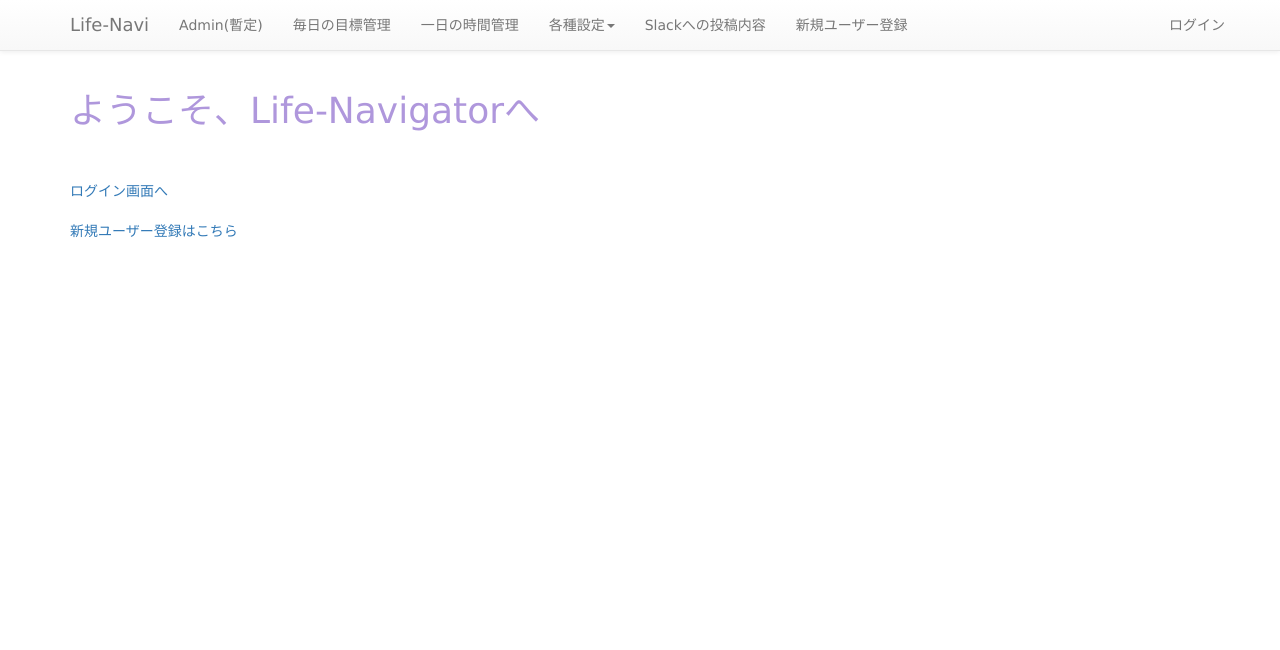
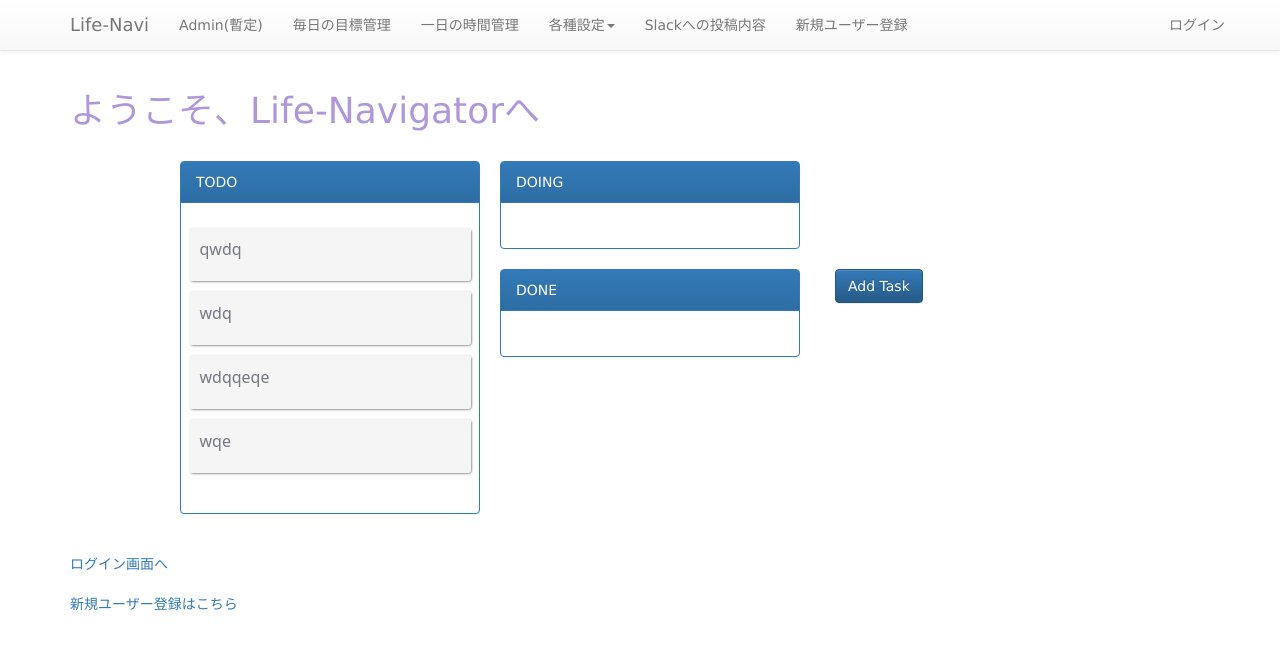
Before and after one commit to yutaro-ogawa/dayreportenv, a Django app: page / in a window 1280 px wide. Shown: the top 650 px of the page. Run offline with Django 3.2, Linux system fonts and the light colour scheme; some libraries are stand-ins or nearby versions.

Commit message:
かんばんboardをこれから作る

```diff
--- /dev/null
+++ b/static/css/kanban.css
@@ -0,0 +1,363 @@
+
+img {
+    vertical-align: middle;
+}
+
+.img-responsive {
+    display: block;
+    height: auto;
+    max-width: 100%;
+}
+
+.img-rounded {
+    border-radius: 3px;
+}
+
+.img-thumbnail {
+    background-color: #fff;
+    border: 1px solid #ededf0;
+    border-radius: 3px;
+    display: inline-block;
+    height: auto;
+    line-height: 1.428571429;
+    max-width: 100%;
+    moz-transition: all .2s ease-in-out;
+    o-transition: all .2s ease-in-out;
+    padding: 2px;
+    transition: all .2s ease-in-out;
+    webkit-transition: all .2s ease-in-out;
+}
+
+.img-circle {
+    border-radius: 50%;
+}
+
+.kanban-centered {
+    position: relative;
+    margin-bottom: 30px;
+}
+
+    .kanban-centered:before, .kanban-centered:after {
+        content: " ";
+        display: table;
+    }
+
+    .kanban-centered:after {
+        clear: both;
+    }
+
+    .kanban-centered:before, .kanban-centered:after {
+        content: " ";
+        display: table;
+    }
+
+    .kanban-centered:after {
+        clear: both;
+    }
+
+    .kanban-centered:before {
+        content: '';
+        position: absolute;
+        display: block;
+        width: 2px;
+        /*background: #f5f5f6;*/
+        top: 20px;
+        bottom: 20px;
+        /*margin-left: 18px;*/
+    }
+
+    .kanban-centered .kanban-entry {
+        position: relative;
+        /*width: 50%;
+        float: right;*/
+        margin: 10px 8px;
+        clear: both;
+        border-radius: 4px;
+        -webkit-box-shadow: 1px 1px 2px 0px rgba(50, 50, 50, 0.5);
+        -moz-box-shadow: 1px 1px 2px 0px rgba(50, 50, 50, 0.5);
+        box-shadow: 1px 1px 2px 0px rgba(50, 50, 50, 0.5);
+    }
+
+        .kanban-centered .kanban-entry:before, .kanban-centered .kanban-entry:after {
+            content: " ";
+            display: table;
+        }
+
+        .kanban-centered .kanban-entry:after {
+            clear: both;
+        }
+
+        .kanban-centered .kanban-entry:before, .kanban-centered .kanban-entry:after {
+            content: " ";
+            display: table;
+        }
+
+        .kanban-centered .kanban-entry:after {
+            clear: both;
+        }
+
+        .kanban-centered .kanban-entry.begin {
+            margin-bottom: 0;
+        }
+
+        .kanban-centered .kanban-entry.left-aligned {
+            float: left;
+        }
+
+            .kanban-centered .kanban-entry.left-aligned .kanban-entry-inner {
+                margin-left: 0;
+                margin-right: -18px;
+            }
+
+                .kanban-centered .kanban-entry.left-aligned .kanban-entry-inner .kanban-time {
+                    left: auto;
+                    right: -100px;
+                    text-align: left;
+                }
+
+                .kanban-centered .kanban-entry.left-aligned .kanban-entry-inner .kanban-icon {
+                    float: right;
+                }
+
+                .kanban-centered .kanban-entry.left-aligned .kanban-entry-inner .kanban-label {
+                    margin-left: 0;
+                    margin-right: 70px;
+                }
+
+                    .kanban-centered .kanban-entry.left-aligned .kanban-entry-inner .kanban-label:after {
+                        left: auto;
+                        right: 0;
+                        margin-left: 0;
+                        margin-right: -9px;
+                        -moz-transform: rotate(180deg);
+                        -o-transform: rotate(180deg);
+                        -webkit-transform: rotate(180deg);
+                        -ms-transform: rotate(180deg);
+                        transform: rotate(180deg);
+                    }
+
+        .kanban-centered .kanban-entry .kanban-entry-inner {
+            position: relative;
+            /*margin-left: -24px;*/
+        }
+
+            .kanban-centered .kanban-entry .kanban-entry-inner:before, .kanban-centered .kanban-entry .kanban-entry-inner:after {
+                content: " ";
+                display: table;
+            }
+
+            .kanban-centered .kanban-entry .kanban-entry-inner:after {
+                clear: both;
+            }
+
+            .kanban-centered .kanban-entry .kanban-entry-inner:before, .kanban-centered .kanban-entry .kanban-entry-inner:after {
+                content: " ";
+                display: table;
+            }
+
+            .kanban-centered .kanban-entry .kanban-entry-inner:after {
+                clear: both;
+            }
+
+            .kanban-centered .kanban-entry .kanban-entry-inner .kanban-time {
+                position: absolute;
+                left: -100px;
+                text-align: right;
+                padding: 10px;
+                -webkit-box-sizing: border-box;
+                -moz-box-sizing: border-box;
+                box-sizing: border-box;
+            }
+
+                .kanban-centered .kanban-entry .kanban-entry-inner .kanban-time > span {
+                    display: block;
+                }
+
+                    .kanban-centered .kanban-entry .kanban-entry-inner .kanban-time > span:first-child {
+                        font-size: 15px;
+                        font-weight: bold;
+                    }
+
+                    .kanban-centered .kanban-entry .kanban-entry-inner .kanban-time > span:last-child {
+                        font-size: 12px;
+                    }
+
+            .kanban-centered .kanban-entry .kanban-entry-inner .kanban-icon {
+                background: #fff;
+                color: #737881;
+                display: block;
+                width: 25px;
+                height: 25px;
+                -webkit-background-clip: padding-box;
+                -moz-background-clip: padding;
+                background-clip: padding-box;
+                -webkit-border-radius: 20px;
+                -moz-border-radius: 20px;
+                border-radius: 20px;
+                text-align: center;
+                -moz-box-shadow: 0 0 0 4px #f5f5f6;
+                -webkit-box-shadow: 0 0 0 4px #f5f5f6;
+                box-shadow: 0 0 0 4px #f5f5f6;
+                float: left;
+                margin-top: 6px;
+            }
+
+                .kanban-centered .kanban-entry .kanban-entry-inner .kanban-icon.bg-primary {
+                    background-color: #303641;
+                    color: #fff;
+                }
+
+                .kanban-centered .kanban-entry .kanban-entry-inner .kanban-icon.bg-secondary {
+                    background-color: #ee4749;
+                    color: #fff;
+                }
+
+                .kanban-centered .kanban-entry .kanban-entry-inner .kanban-icon.bg-success {
+                    background-color: #00a651;
+                    color: #fff;
+                }
+
+                .kanban-centered .kanban-entry .kanban-entry-inner .kanban-icon.bg-info {
+                    background-color: #21a9e1;
+                    color: #fff;
+                }
+
+                .kanban-centered .kanban-entry .kanban-entry-inner .kanban-icon.bg-warning {
+                    background-color: #fad839;
+                    color: #fff;
+                }
+
+                .kanban-centered .kanban-entry .kanban-entry-inner .kanban-icon.bg-danger {
+                    background-color: #cc2424;
+                    color: #fff;
+                }
+
+            .kanban-centered .kanban-entry .kanban-entry-inner .kanban-label {
+                position: relative;
+                background: #f5f5f6;
+                padding: 0.75em;
+                /*margin-left: 50px;*/
+                -webkit-background-clip: padding-box;
+                -moz-background-clip: padding;
+                background-clip: padding-box;
+                -webkit-border-radius: 3px;
+                -moz-border-radius: 3px;
+                border-radius: 3px;
+            }
+
+                /*.kanban-centered .kanban-entry .kanban-entry-inner .kanban-label:after {
+                    content: '';
+                    display: block;
+                    position: absolute;
+                    width: 0;
+                    height: 0;
+                    border-style: solid;
+                    border-width: 9px 9px 9px 0;
+                    border-color: transparent #f5f5f6 transparent transparent;
+                    left: 0;
+                    top: 10px;
+                    margin-left: -9px;
+                }*/
+
+                .kanban-centered .kanban-entry .kanban-entry-inner .kanban-label h2, .kanban-centered .kanban-entry .kanban-entry-inner .kanban-label p {
+                    color: #737881;
+                    font-family: "Noto Sans",sans-serif;
+                    font-size: 12px;
+                    margin: 0;
+                    line-height: 1.428571429;
+                }
+
+                    .kanban-centered .kanban-entry .kanban-entry-inner .kanban-label p + p {
+                        margin-top: 15px;
+                    }
+
+                .kanban-centered .kanban-entry .kanban-entry-inner .kanban-label h2 {
+                    font-size: 16px;
+                    margin-bottom: 10px;
+                }
+
+                    .kanban-centered .kanban-entry .kanban-entry-inner .kanban-label h2 a {
+                        color: #303641;
+                    }
+
+                    .kanban-centered .kanban-entry .kanban-entry-inner .kanban-label h2 span {
+                        -webkit-opacity: .6;
+                        -moz-opacity: .6;
+                        opacity: .6;
+                        -ms-filter: alpha(opacity=60);
+                        filter: alpha(opacity=60);
+                    }
+
+
+.modal-static {
+    position: fixed;
+    top: 50% !important;
+    left: 50% !important;
+    margin-top: -100px;
+    margin-left: -100px;
+    overflow: visible !important;
+}
+
+    .modal-static,
+    .modal-static .modal-dialog,
+    .modal-static .modal-content {
+        width: 200px;
+        height: 150px;
+    }
+
+        .modal-static .modal-dialog,
+        .modal-static .modal-content {
+            padding: 0 !important;
+            margin: 0 !important;
+        }
+
+.kanban-col {
+    width: 300px;
+    margin-right: 20px;
+    float: left;
+}
+
+.panel-body {
+    padding: 15px 0 0 0;
+    overflow-y: auto;
+}
+
+
+
+/*.panel-heading {
+    cursor: -moz-grab;
+    cursor: -webkit-grab;
+    cursor: grab;
+}*/
+
+.grab {
+    cursor: -moz-grab;
+    cursor: -webkit-grab;
+}
+
+.grabbing {
+    cursor: -moz-grabbing;
+    cursor: -webkit-grabbing;
+}
+
+.panel-heading {
+    cursor: context-menu;
+}
+
+    .panel-heading i {
+        cursor: pointer;
+    }
+
+
+
+
+
+
+body {
+    -webkit-user-select: none; /* Chrome/Safari */
+    -moz-user-select: none; /* Firefox */
+    -ms-user-select: none; /* IE10+ */
+    /* Rules below not implemented in browsers yet */
+    -o-user-select: none;
+    user-select: none;
+}
--- /dev/null
+++ b/static/js/kanban.js
@@ -0,0 +1,50 @@
+//https://bootsnipp.com/snippets/5K2P8
+$(function () {
+    var kanbanCol = $('.panel-body');
+    kanbanCol.css('max-height', (window.innerHeight - 150) + 'px');
+
+    var kanbanColCount = parseInt(kanbanCol.length);
+    $('.container-fluid').css('min-width', (kanbanColCount * 350) + 'px');
+
+    draggableInit();
+
+    $('.panel-heading').click(function() {
+        var $panelBody = $(this).parent().children('.panel-body');
+        $panelBody.slideToggle();
+    });
+});
+
+function draggableInit() {
+    var sourceId;
+
+    $('[draggable=true]').bind('dragstart', function (event) {
+        sourceId = $(this).parent().attr('id');
+        event.originalEvent.dataTransfer.setData("text/plain", event.target.getAttribute('id'));
+    });
+
+    $('.panel-body').bind('dragover', function (event) {
+        event.preventDefault();
+    });
+
+    $('.panel-body').bind('drop', function (event) {
+        var children = $(this).children();
+        var targetId = children.attr('id');
+
+        if (sourceId != targetId) {
+            var elementId = event.originalEvent.dataTransfer.getData("text/plain");
+
+         //   $('#processing-modal').modal('toggle'); //before post
+
+
+            // Post data
+       //     setTimeout(function () {
+                var element = document.getElementById(elementId);
+                children.prepend(element);
+        //        $('#processing-modal').modal('toggle'); // after post
+        //    }, 1000);
+
+        }
+
+        event.preventDefault();
+    });
+}
--- a/templates/site_manage_app/index.html
+++ b/templates/site_manage_app/index.html
@@ -3,13 +3,58 @@
 
 {% block script %}
 <script src="{% static 'js/index.js' %}"></script>
+<script src="{% static 'js/kanban.js' %}"></script>
 <link rel="stylesheet" href="{% static 'fullcalendar380/css/custom.css' %}"></link>
+<link rel="stylesheet" href="{% static '/css/kanban.css' %}"></link>
 {% endblock script%}
 
 {% block body_block%}
 
 <h1 ><font color="#AF97DC">ようこそ、Life-Navigatorへ</font></h1>
 <br/>
+<div class="container-fluid" style="min-width: 1050px;">
+        <div id="sortableKanbanBoards" class="row">
+            <div class="col-md-10 col-md-offset-1">
+                            <div class="panel panel-primary kanban-col">
+                <div class="panel-heading">
+                    TODO
+                    <i class="fa fa-2x fa-plus-circle pull-right"></i>
+                </div>
+                <div class="panel-body" style="max-height: 401px;">
+                    <div id="TODO" class="kanban-centered">
+
+                    <article class="kanban-entry grab" id="item0" draggable="true"><div class="kanban-entry-inner"><div class="kanban-label"><h2>qwdq</h2></div></div></article><article class="kanban-entry grab" id="item1" draggable="true"><div class="kanban-entry-inner"><div class="kanban-label"><h2>wdq</h2></div></div></article><article class="kanban-entry grab" id="item2" draggable="true"><div class="kanban-entry-inner"><div class="kanban-label"><h2>wdqqeqe</h2></div></div></article><article class="kanban-entry grab" id="item3" draggable="true"><div class="kanban-entry-inner"><div class="kanban-label"><h2>wqe</h2></div></div></article></div>
+                </div>
+            </div>
+            <div class="panel panel-primary kanban-col">
+                <div class="panel-heading">
+                    DOING
+                    <i class="fa fa-2x fa-plus-circle pull-right"></i>
+                </div>
+                <div class="panel-body" style="max-height: 401px;">
+                    <div id="DOING" class="kanban-centered">
+                    </div>
+                </div>
+            </div>
+            <div class="panel panel-primary kanban-col">
+                <div class="panel-heading">
+                    DONE
+                    <i class="fa fa-2x fa-plus-circle pull-right"></i>
+                </div>
+                <div class="panel-body" style="max-height: 401px;">
+                    <div id="DONE" class="kanban-centered">
+                    </div>
+                </div>
+            </div>
+                <div class="col-md-2">
+                    <button id="btn-add-task" class="btn btn-primary">Add Task</button>
+                </div>
+            </div>
+        </div>
+        </div>
+
+
+
 <br/>
 {% if user.is_authenticated %}
 <a href="{% url 'dayreport_app:dayreport' %}">毎日の目標管理画面へ</a>
```
